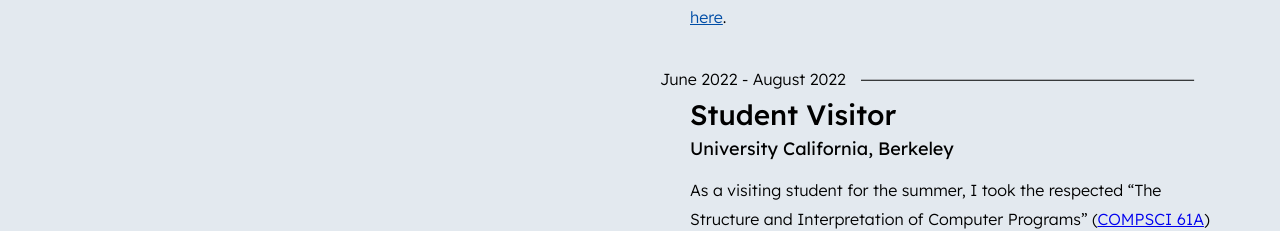
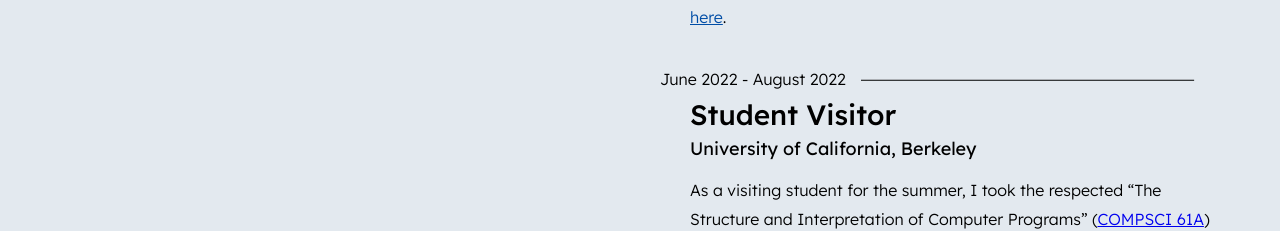
Before and after one commit to rileywong311/Personal-Website, a Vue app: page / in a window 1280 px wide. Shown: the part 6862-7093 px from the top of the page. Built offline with nearby package versions, Linux system fonts and the light colour scheme.

Commit message:
Add "of"

```diff
--- a/src/views/MainPage.vue
+++ b/src/views/MainPage.vue
@@ -258,7 +258,7 @@
           <a href="https://gist.github.com/rileywong311/c5dd453740ac7e80107398032698b081"  target="_blank" style="color: var(--secondary)">here</a>.
         </p>
       </ExperienceCard>
-      <ExperienceCard dates="June 2022 - August 2022" position="Student Visitor" org="University California, Berkeley"
+      <ExperienceCard dates="June 2022 - August 2022" position="Student Visitor" org="University of California, Berkeley"
         @mouseover="experienceImage = 'Berkeley.jpg'"
         @mouseleave="experienceImage = ''">
         <p>
```
